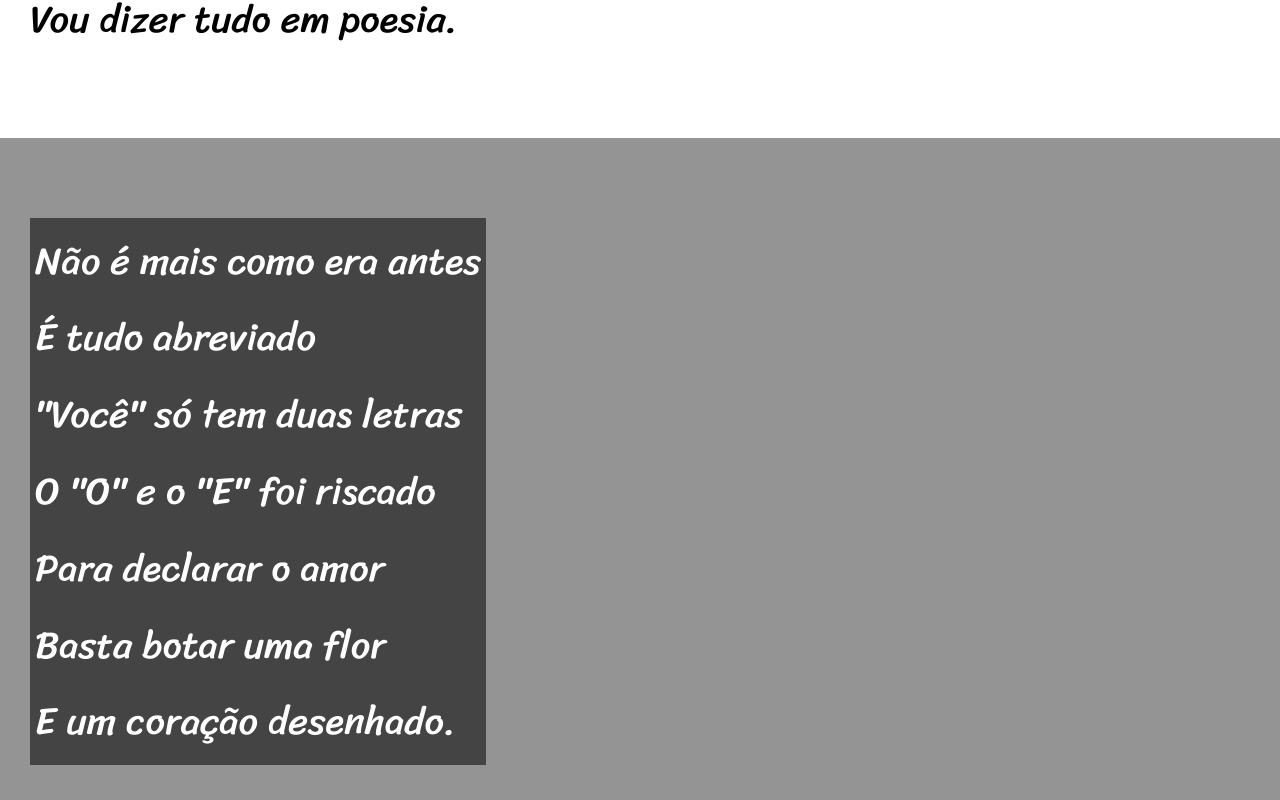
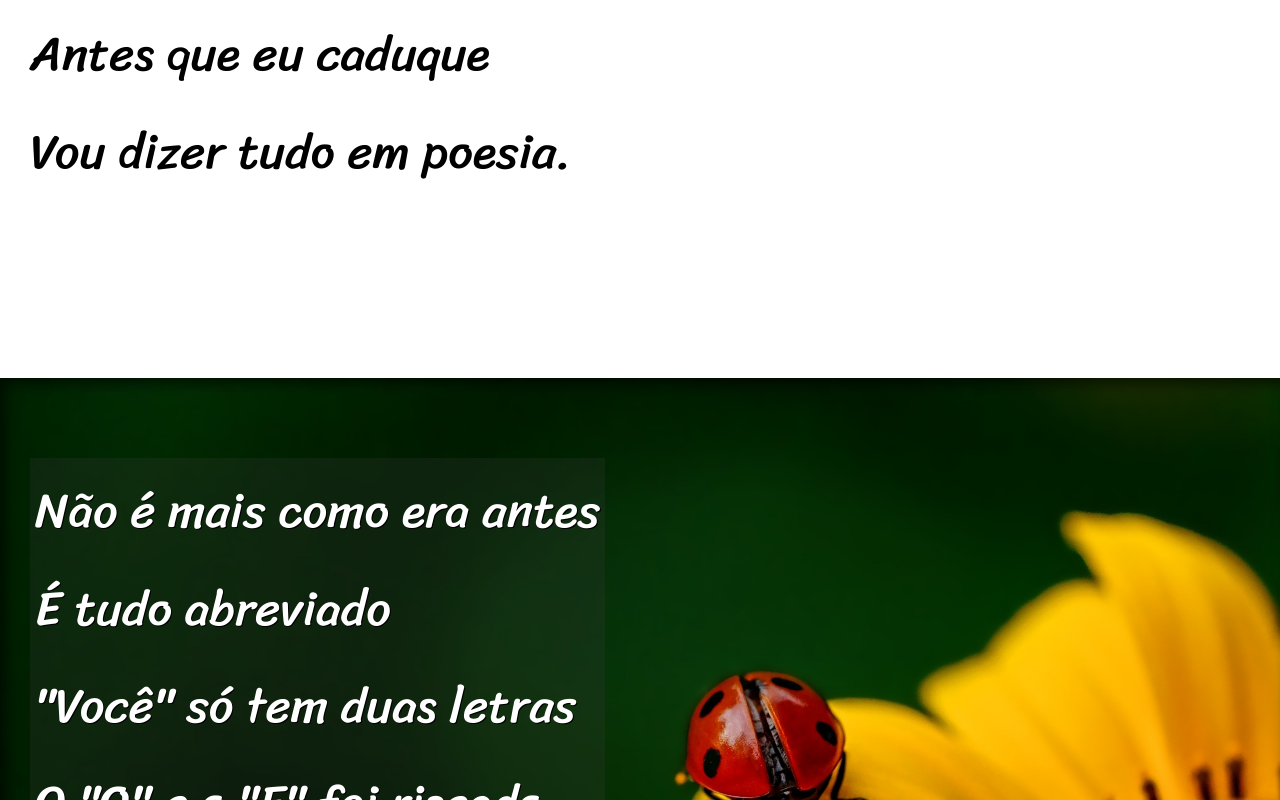
Before and after one commit to JonathaJr/html-css, a plain HTML site: page desafio/Desafio cordel/cordel.html in a window 1280 px wide. Shown: the part 820-1620 px from the top of the page. Drawn offline with Linux system fonts and the light colour scheme.

Commit message:
atualização cordel

```diff
--- a/desafio/Desafio cordel/cordel.html
+++ b/desafio/Desafio cordel/cordel.html
@@ -27,7 +27,7 @@
         </p>
     </section>
 
-    <section class="imagem">
+    <section class="imagem" id="img01">
         <p>
             Não é mais como era antes <br>
             É tudo abreviado <br>
@@ -61,7 +61,7 @@
         </p>
     </section>
 
-    <section class="imagem">
+    <section class="imagem" id="img02">
         <p>
             Tenho saudade das cartas <br>
             Escritas com a própria mão <br>
--- a/desafio/Desafio cordel/estilo/style.css
+++ b/desafio/Desafio cordel/estilo/style.css
@@ -57,7 +57,10 @@ section {
     line-height: 2em;
     padding-left: 30px;
     font-family: var(--fonte3);
-    font-size: 3vw;
+    font-size: 3.8vw;
+}
+section > p {
+    padding-bottom: 2em;
 }
 
 section.normal {
@@ -68,12 +71,26 @@ section.normal {
 section.imagem {
     background-color: rgba(82, 80, 80, 0.24);
     color: white;
+    background-size: cover;
+    box-shadow: inset 6px 6px 13px 0px rgba(0, 0, 0, 0.589);
+    background-attachment: fixed;
 }
 
 section.imagem > p {
     display: inline-block;
     padding: 5px;
-    background-color: rgba(59, 58, 58, 0.877);
+    background-color: rgba(59, 58, 58, 0.226);
+    text-shadow: 1px 1px 0px black;
+}
+
+section#img01 {
+    background-image: url('../imagens/background001.jpg');
+    background-position: center;
+}
+
+section#img02 {
+    background-image: url('../imagens/background002.jpg');
+    background-position: right center;
 }
 
 footer {
```
